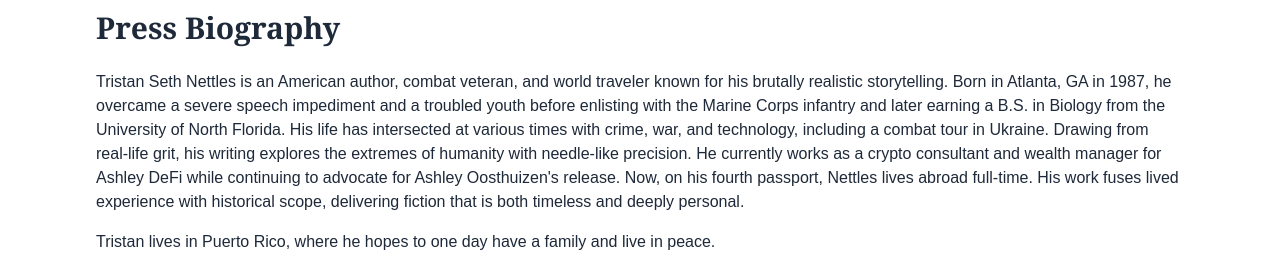
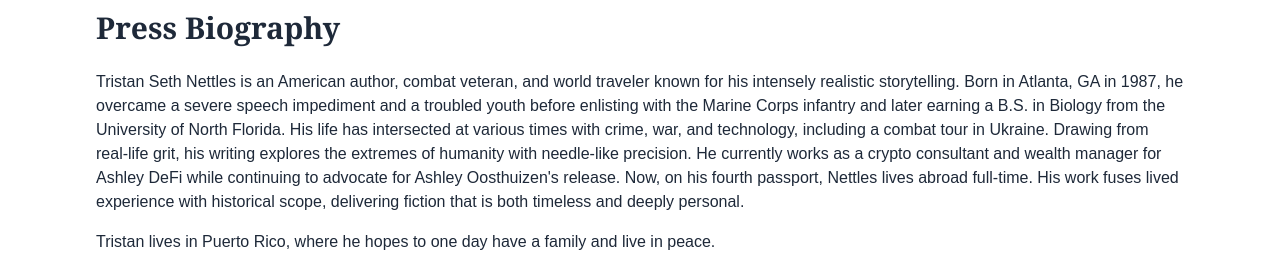
Before and after one commit to BodiAugustus/AuthorSite, a Next.js app: page /AuthorPage in a window 1280 px wide. Shown: the part 830-1094 px from the top of the page. Built offline with nearby package versions, Linux system fonts and the light colour scheme.

Commit message:
Update brutal

```diff
--- a/app/AuthorPage/page.js
+++ b/app/AuthorPage/page.js
@@ -255,7 +255,7 @@ export default function AuthorPage() {
         </h2>
         <p className="mb-4">
           Tristan Seth Nettles is an American author, combat veteran, and world
-          traveler known for his brutally realistic storytelling. Born in
+          traveler known for his intensely realistic storytelling. Born in
           Atlanta, GA in 1987, he overcame a severe speech impediment and a
           troubled youth before enlisting with the Marine Corps infantry and
           later earning a B.S. in Biology from the University of North Florida.
```
